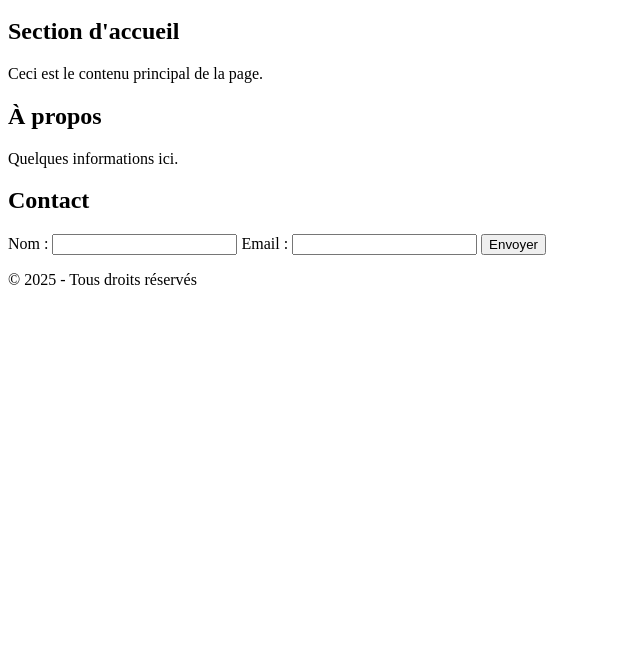
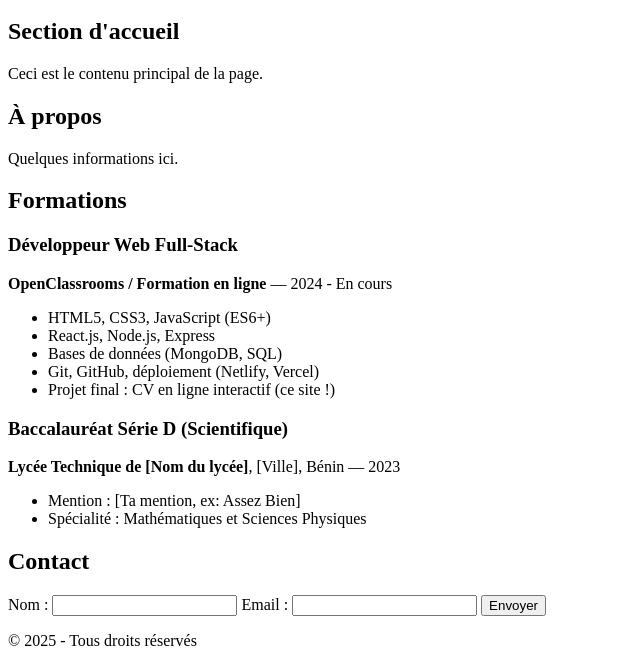
Before and after one commit to calebzanboss/git-mon-cv., a plain HTML site: page index.html in a window 1280 px wide. Shown: the part 136-802 px from the top of the page, without its empty margins (0-640 px from the left). Drawn offline with Linux system fonts and the light colour scheme; a script that the page names is missing.

Commit message:
mise en place de la section formations

```diff
--- a/index.html
+++ b/index.html
@@ -29,7 +29,29 @@
             <h2>À propos</h2>
             <p>Quelques informations ici.</p>
         </section>
+<section id="formations">
+    <h2>Formations</h2>
+    <div class="formation">
+        <h3>Développeur Web Full-Stack</h3>
+        <p class="lieu-date"><strong>OpenClassrooms / Formation en ligne</strong> — 2024 - En cours</p>
+        <ul>
+            <li>HTML5, CSS3, JavaScript (ES6+)</li>
+            <li>React.js, Node.js, Express</li>
+            <li>Bases de données (MongoDB, SQL)</li>
+            <li>Git, GitHub, déploiement (Netlify, Vercel)</li>
+            <li>Projet final : CV en ligne interactif (ce site !)</li>
+        </ul>
+    </div>
 
+    <div class="formation">
+        <h3>Baccalauréat Série D (Scientifique)</h3>
+        <p class="lieu-date"><strong>Lycée Technique de [Nom du lycée]</strong>, [Ville], Bénin — 2023</p>
+        <ul>
+            <li>Mention : [Ta mention, ex: Assez Bien]</li>
+            <li>Spécialité : Mathématiques et Sciences Physiques</li>
+        </ul>
+    </div>
+</section>
         <section id="contact">
             <h2>Contact</h2>
             <form>
```
